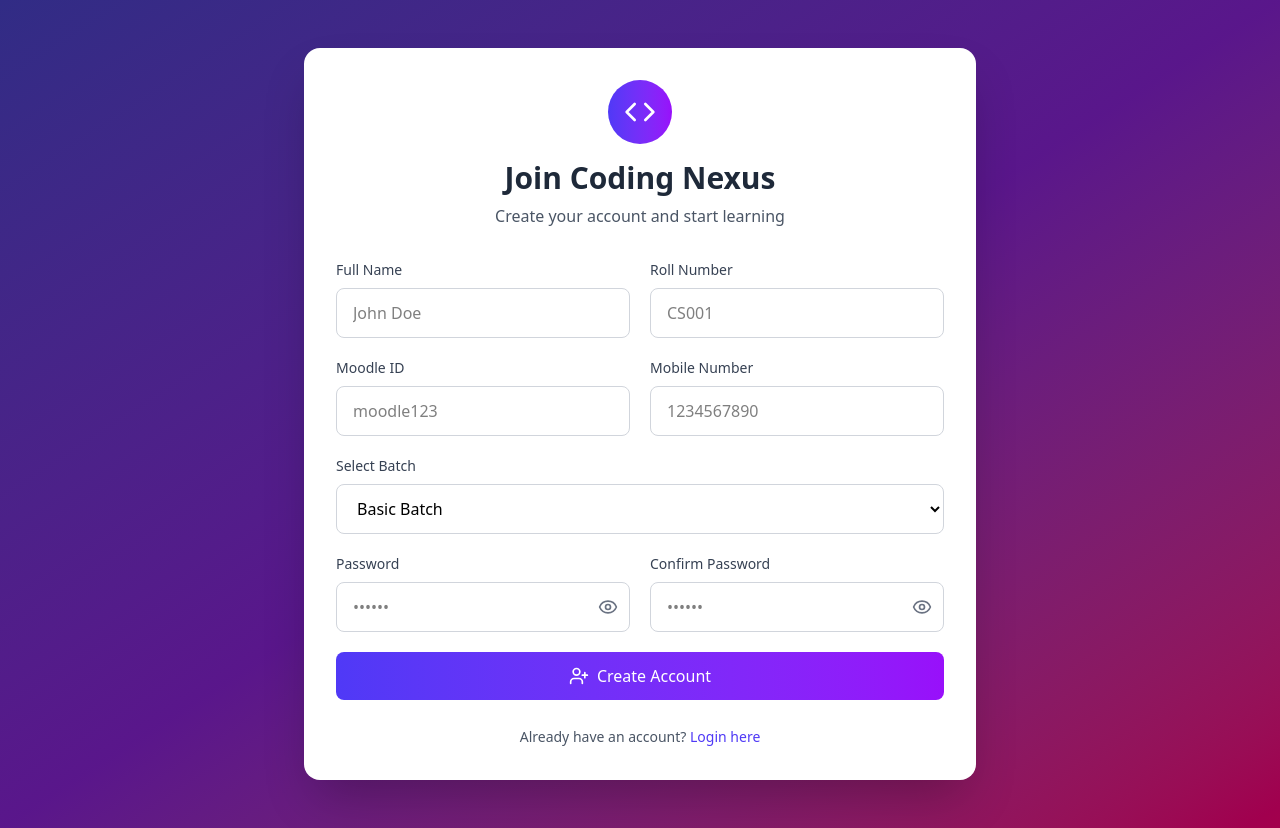
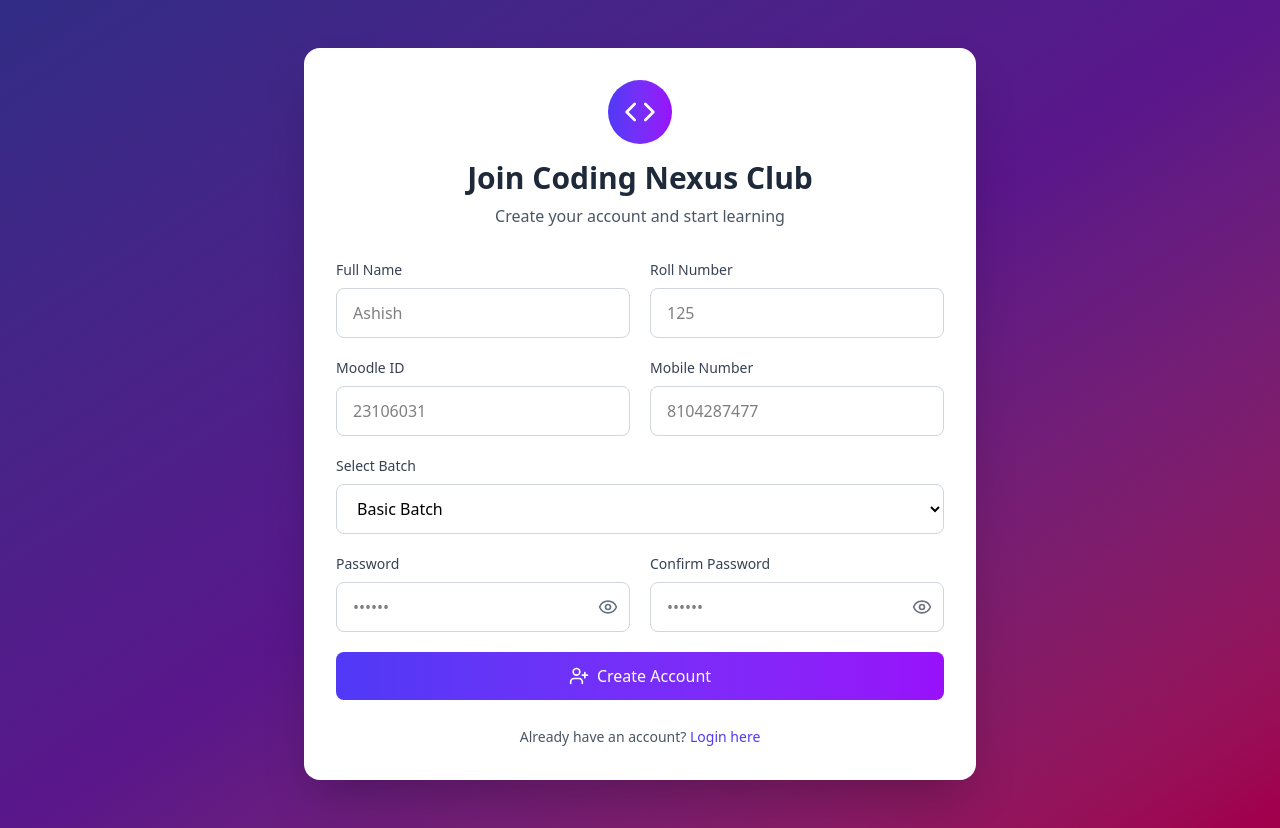
Before and after one commit to ashish1git/CodingNexus, a React (Vite) app: page /signup in a window 1280 px wide. Built offline with nearby package versions, Linux system fonts and the light colour scheme; no server answers.

Commit message:
changes is the placeholder

```diff
--- a/src/components/auth/AdminLogin.jsx
+++ b/src/components/auth/AdminLogin.jsx
@@ -144,7 +144,7 @@ const AdminLogin = () => {
         <div className="mt-6 p-4 bg-blue-50 border border-blue-200 rounded-lg">
           <p className="text-xs text-blue-800">
             <strong>Note:</strong> Only authorized administrators can access this portal.
-            Super Admin manages sub-admin accounts from the admin dashboard.
+            Super Admin manages  accounts from the  Super Admin dashboard.
           </p>
         </div>
 
--- a/src/components/auth/Login.jsx
+++ b/src/components/auth/Login.jsx
@@ -50,7 +50,6 @@ const Login = () => {
       // Error toast is already shown in authService.loginStudent
 
     } catch (error) {
-      // This catch block will only run if there's an unexpected error
       console.error('Unexpected login error:', error);
       toast.error('An unexpected error occurred. Please try again.');
     } finally {
--- a/src/components/auth/Signup.jsx
+++ b/src/components/auth/Signup.jsx
@@ -98,7 +98,7 @@ const Signup = () => {
           <div className="inline-flex items-center justify-center w-16 h-16 bg-gradient-to-r from-indigo-600 to-purple-600 rounded-full mb-4">
             <Code className="w-8 h-8 text-white" />
           </div>
-          <h1 className="text-3xl font-bold text-gray-800 mb-2">Join Coding Nexus</h1>
+          <h1 className="text-3xl font-bold text-gray-800 mb-2">Join Coding Nexus Club</h1>
           <p className="text-gray-600">Create your account and start learning</p>
         </div>
 
@@ -117,7 +117,7 @@ const Signup = () => {
                 value={formData.name}
                 onChange={handleChange}
                 className="w-full px-4 py-3 border border-gray-300 rounded-lg focus:ring-2 focus:ring-indigo-500 focus:border-transparent transition"
-                placeholder="John Doe"
+                placeholder="Ashish"
                 required
               />
             </div>
@@ -134,7 +134,7 @@ const Signup = () => {
                 value={formData.rollNo}
                 onChange={handleChange}
                 className="w-full px-4 py-3 border border-gray-300 rounded-lg focus:ring-2 focus:ring-indigo-500 focus:border-transparent transition"
-                placeholder="CS001"
+                placeholder="125"
                 required
               />
             </div>
@@ -151,7 +151,7 @@ const Signup = () => {
                 value={formData.moodleId}
                 onChange={handleChange}
                 className="w-full px-4 py-3 border border-gray-300 rounded-lg focus:ring-2 focus:ring-indigo-500 focus:border-transparent transition"
-                placeholder="moodle123"
+                placeholder="23106031"
                 required
               />
             </div>
@@ -168,7 +168,7 @@ const Signup = () => {
                 value={formData.mobile}
                 onChange={handleChange}
                 className="w-full px-4 py-3 border border-gray-300 rounded-lg focus:ring-2 focus:ring-indigo-500 focus:border-transparent transition"
-                placeholder="1234567890"
+                placeholder="8104287477"
                 maxLength="10"
                 required
               />
--- a/src/services/authService.js
+++ b/src/services/authService.js
@@ -248,7 +248,7 @@ export const authService = {
       return {
         success: true,
         user,
-        role: adminData.role // e.g., 'superadmin' or 'subadmin'
+        role: adminData.role // e.g., 'superadmin'
       };
 
     } catch (error) {
@@ -313,6 +313,7 @@ export const authService = {
     }
   },
 
+
   updateProfile: async (displayName, photoURL) => {
     try {
       await updateProfile(auth.currentUser, {
```
